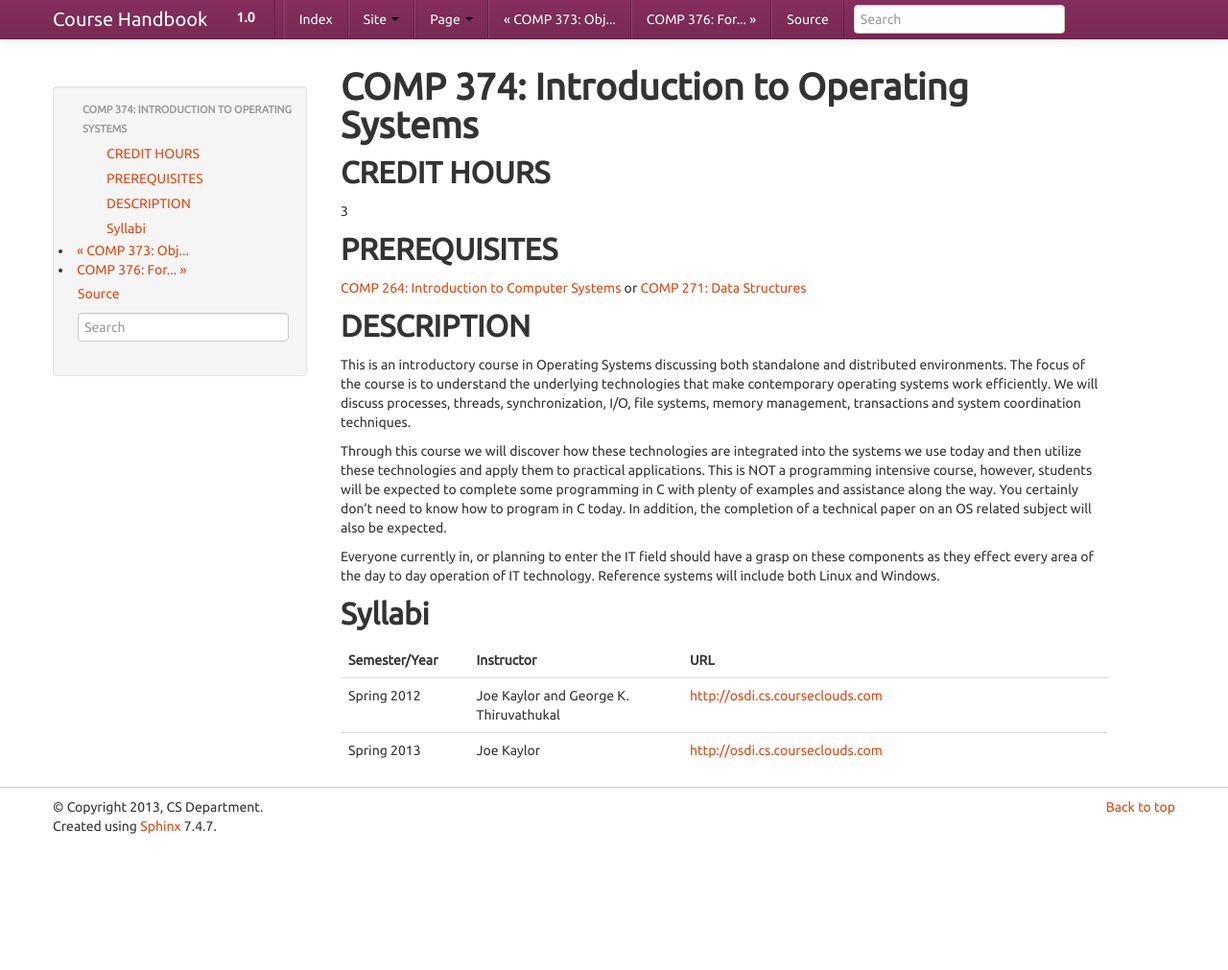
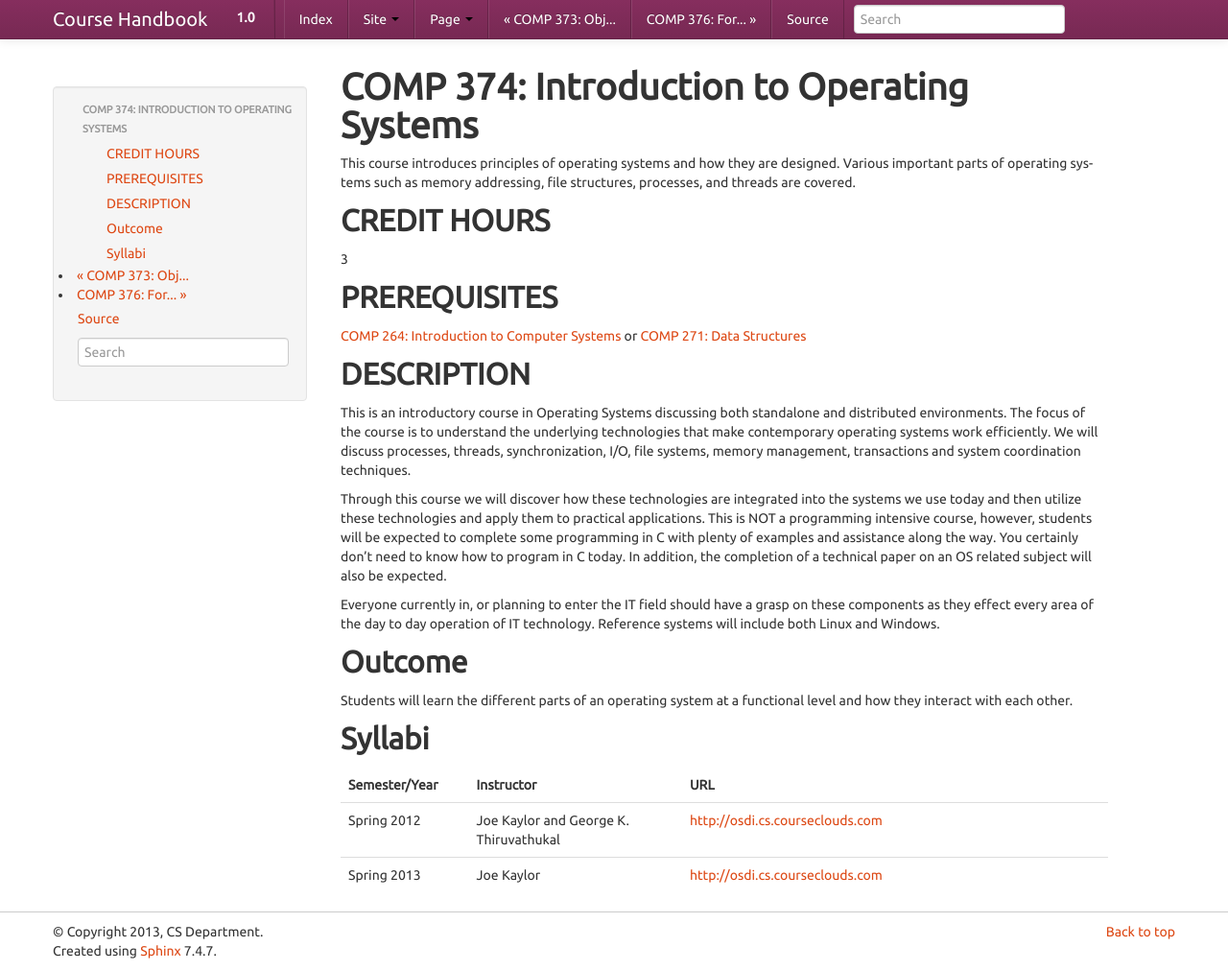
Before and after one commit to kyang5/coursedescriptions, a Sphinx documentation site: the page built from source/comp374.rst, in a window 1280 px wide and 1011 px high. Shown: the whole window at 96% size. Built offline with Sphinx 7.4.7, drawn with Linux system fonts in a browser that asks for light colours.

Commit message:
updated tables and COMP 374

```diff
--- a/source/comp337.rst
+++ b/source/comp337.rst
@@ -20,7 +20,6 @@ Prerequisites
 Description
 --------------------
 
-
 This course studies the architecture, design, and implementation of
 concurrent software systems. Process algebras, formal specification, and
 testing are used as tools in the engineering of concurrent systems;
--- a/source/comp353.rst
+++ b/source/comp353.rst
@@ -35,5 +35,4 @@ Syllabi
    	:widths: 15, 25, 50
 
 	"Spring 2013", "Dr. Dordal", "http://webpages.cs.luc.edu/~pld/courses/353/spr13/"
-
         "Fall 2013", "Dr. Sekharan", "need digital copy"
--- a/source/comp363.rst
+++ b/source/comp363.rst
@@ -44,5 +44,4 @@ Syllabi
    	:widths: 15, 25, 50
 
 	"Fall 2013", "Dr. Albert", "http://comp363.pacsites.org/"
-
         "Spring 2013", Dr. Harrington", "http://anh.cs.luc.edu/363/index.html"
--- a/source/comp364.rst
+++ b/source/comp364.rst
@@ -40,5 +40,4 @@ Syllabi
    	:widths: 15, 25, 50
 
 	"Year", "Dr. Thiruvathukal", "URL"
-
         "Year", Dr. Sekharan", "URL"
--- a/source/comp374.rst
+++ b/source/comp374.rst
@@ -1,5 +1,7 @@
 COMP 374: Introduction to Operating Systems
 =====================================================
+
+This course introduces principles of operating systems and how they are designed.  Various important parts of operating systems such as memory addressing, file structures, processes, and threads are covered.
 
 CREDIT HOURS
 -------------------
@@ -32,9 +34,13 @@ Everyone currently in, or planning to enter the IT field should have a grasp
 on these components as they effect every area of the day to day operation of
 IT technology. Reference systems will include both Linux and Windows.
 
+Outcome
+----------
+
+Students will learn the different parts of an operating system at a functional level and how they interact with each other.
+
 Syllabi
 ---------------------
-
 
 .. csv-table::
    	:header: "Semester/Year", "Instructor", "URL"
```
